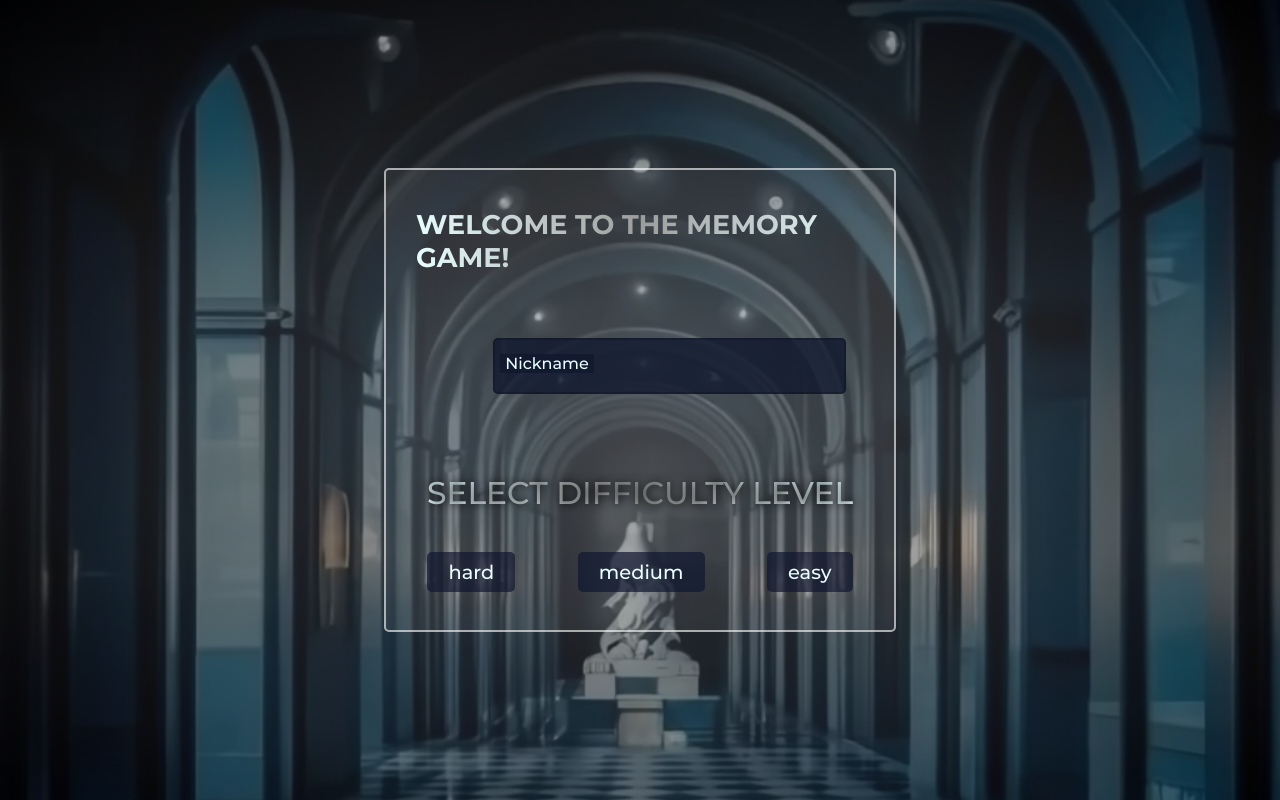
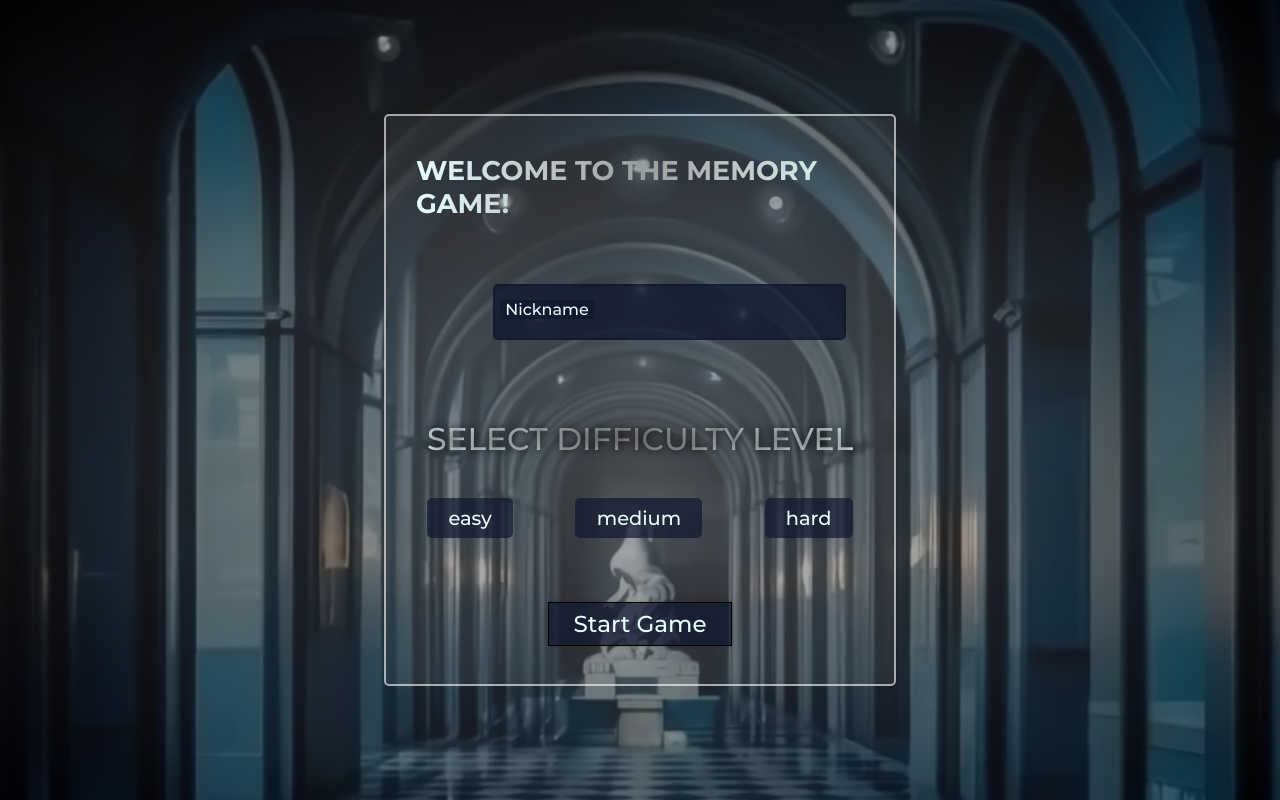
Before and after one commit to D-Bars/memory-game, a React (Vite) app: page / in a window 1280 px wide. Built offline with nearby package versions, Linux system fonts and the light colour scheme.

Commit message:
decomopose: levels to UI component/ started change to dynamically PlayerSetupPanel

```diff
--- a/src/components/PlayerSetupPanel.tsx
+++ b/src/components/PlayerSetupPanel.tsx
@@ -1,6 +1,23 @@
+import { useState } from 'react';
 import cl from './styles/PlayerSetupPanel.module.scss';
+import { Difficulty } from '../types/Difficulty';
+import Difficult from './UI/Difficult/Difficult';
 
 const PlayerSetupPanel = () => {
+    const [userNickname, setUserNickname] = useState<string>('');
+    const [level, setLevel] = useState<string>('');
+
+    const startGame = () => {
+        console.log('game been started');
+    }
+    const difficulty: Difficulty[] = [
+        { level: 'easy', cardCount: 6 },
+        { level: 'medium', cardCount: 12 },
+        { level: 'hard', cardCount: 18 },
+    ];
+
+    const isStartDisabled = userNickname === '' || level === '';
+
     return (
         <div className={cl.body}>
             <div className={cl.body_mask}></div>
@@ -8,16 +25,22 @@ const PlayerSetupPanel = () => {
                 <h2>Welcome to the memory game!</h2>
                 <div className={cl.window_options_box}>
                     <div className={cl.user_name_box}>
-                        <input id='userName' type="text" placeholder=''/>
+                        <input id='userName' type="text" placeholder='' />
                         <label htmlFor="userName">Nickname</label>
                     </div>
                     <h3>select difficulty level</h3>
                     <div className={cl.levels_box}>
-                        <div className={cl.level}>hard</div>
-                        <div className={cl.level}>medium</div>
-                        <div className={cl.level}>easy</div>
+                        {difficulty.map((difficult) => (
+                            <Difficult
+                                key={difficult.level}
+                                cardCount={difficult.cardCount}
+                            >
+                                {difficult.level}
+                            </Difficult>
+                        ))}
                     </div>
                 </div>
+                <button disabled={isStartDisabled} onClick={startGame}>Start Game</button>
             </div>
         </div>
     );
--- /dev/null
+++ b/src/components/UI/Difficult/Difficult.module.scss
@@ -0,0 +1,20 @@
+@use '../../../styles/global.scss' as *;
+
+
+.level {
+    border-radius: 5px;
+    padding: 1vh 5%;
+    background-color: rgba($color3, 0.7);
+    outline: 2px solid #FFF0;
+    outline-offset: -2px;
+    cursor: pointer;
+    transition: .4s;
+
+    @include text(110%, 600, $color1);
+
+    &:hover {
+        background-color: $color3;
+        transform: scale(1.1);
+        outline: 2px solid $color2;
+    }
+}
--- /dev/null
+++ b/src/components/UI/Difficult/Difficult.tsx
@@ -0,0 +1,19 @@
+import React, { FC } from 'react';
+import cl from './Difficult.module.scss';
+
+interface DifficultProps{
+    cardCount: number,
+    children: string
+}
+
+const Difficult: FC<DifficultProps> = ({cardCount, children}) => {
+    return (
+        <div
+            className={cl.level}
+            data-cardCount={cardCount}
+        >
+            {children}
+        </div>
+    );
+};
+export default Difficult;
--- a/src/components/styles/PlayerSetupPanel.module.scss
+++ b/src/components/styles/PlayerSetupPanel.module.scss
@@ -10,7 +10,7 @@
 
     @include flex__box(row, center, center);
 
-    & h2{
+    & h2 {
         background: linear-gradient(to right, $color1, rgb(156, 156, 156) 50%, $color1);
         background-clip: padding-box;
         -webkit-background-clip: text;
@@ -103,8 +103,8 @@
             background-color: rgba($color3, 1);
         }
 
-        &:focus + label,
-        &:not(:placeholder-shown) + label {
+        &:focus+label,
+        &:not(:placeholder-shown)+label {
             top: -1vh;
             color: $color1;
         }
@@ -114,22 +114,26 @@
 .levels_box {
     @include box(100%, 2.5%);
     @include flex__box(row, center, space-between);
+}
 
-    & .level {
-        border-radius: 5px;
-        padding: 1vh 5%;
+button {
+    background-color: $color3;
+    padding: 1vh 2vw;
+    outline: 1px solid #000;
+    outline-offset: -1px;
+    box-shadow: 0 0px 5px rgba(0, 0, 0, 0.2);
+    cursor: pointer;
+    transition: transform .2s , box-shadow .2s , background-color .4s;
+
+    @include text(120%, 600, $color1);
+
+    &:disabled {
         background-color: rgba($color3, 0.7);
-        outline: 2px solid #FFF0;
-        outline-offset: -2px;
-        cursor: pointer;
-        transition: .4s;
+        cursor: not-allowed;
+    }
 
-        @include text(110%, 600, $color1);
-
-        &:hover {
-            background-color: $color3;
-            transform: scale(1.1);
-            outline: 2px solid $color2;
-        }
+    &:not(:disabled):active {
+        transform: scale(0.95);
+        box-shadow: 0 0px 10px rgba(0, 0, 0, 0.2);
     }
 }
```
